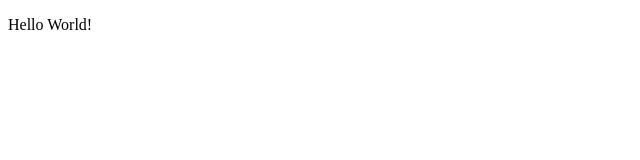
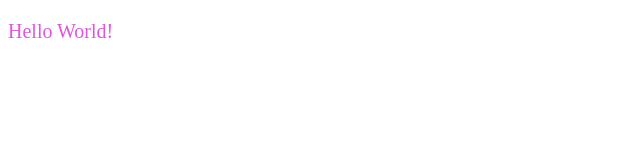
Before and after one commit to Ashygoyal/scss-read-from-json, a plain HTML site: page index.html in a window 1280 px wide. Shown: the whole page, without its empty margins (0-640 px from the left). Drawn offline with Linux system fonts and the light colour scheme.

Commit message:
removed error from link tag in html

```diff
--- a/index.html
+++ b/index.html
@@ -2,7 +2,7 @@
 <html>
     <head>
         <title>Demo page</title>
-        <link rel="sytlesheet" type="text/css" href="css/style.css"/>
+        <link rel="stylesheet" type="text/css" href="css/style.css"/>
     </head>
     <body>
         <div>
```
